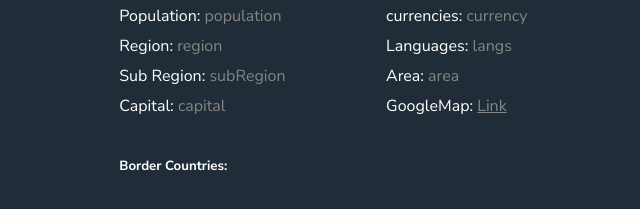
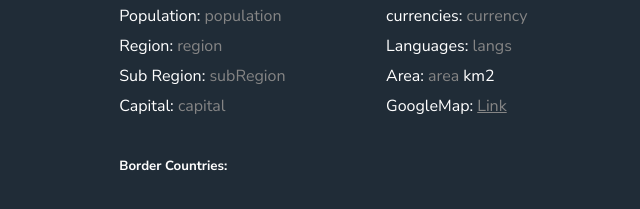
Before and after one commit to deveshshukla/frontendmentor-challenges, a plain HTML site: page 18-REST-countries-api-webApp/detail.html in a window 1280 px wide. Shown: the part 277-486 px from the top of the page, 640-1280 px from the left. Drawn offline with nearby package versions, Linux system fonts and the light colour scheme; no server answers.

Commit message:
Add area unit to country detail section
Added km2 unit to the Area information in the country detail section.

```diff
--- a/18-REST-countries-api-webApp/detail.html
+++ b/18-REST-countries-api-webApp/detail.html
@@ -53,7 +53,7 @@
 
                             <p>Languages: <span class="langs">langs</span></p>
 
-                            <p>Area: <span class="area">area</span></p>
+                            <p>Area: <span class="area">area</span> km2</p>
 
                             <p>GoogleMap: <span class="gMap">Link</span></p>
                         </div>
@@ -65,4 +65,5 @@
          </div>
     </div>
 </body>
+
 </html>
```
